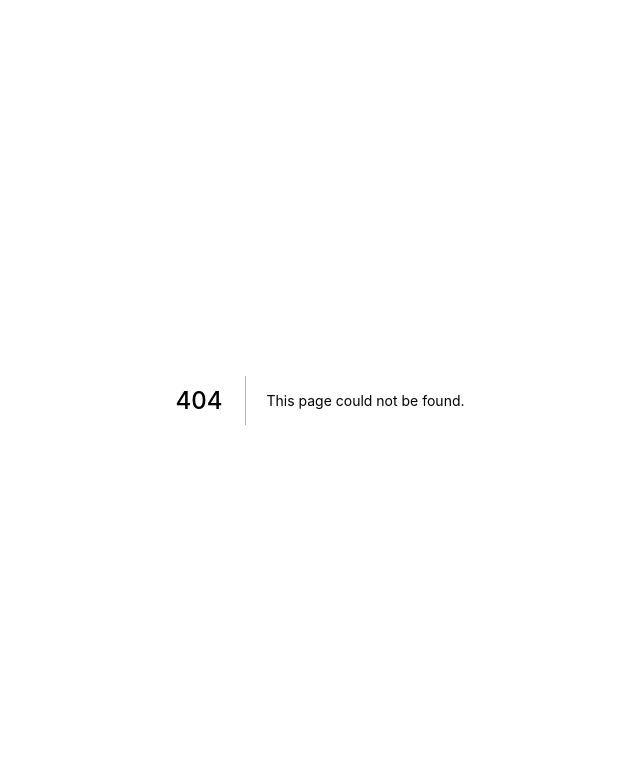
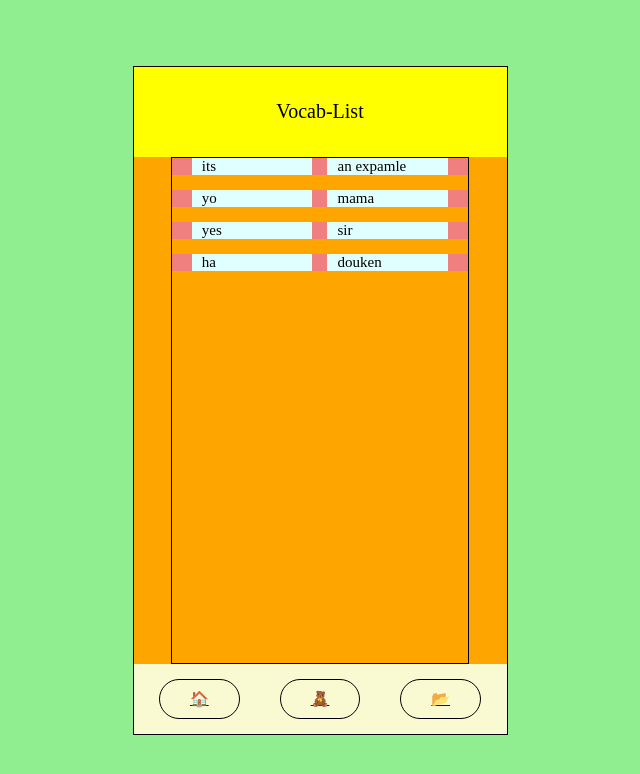
Before and after one commit to j-eick/vocab-dojo, a Next.js app: page /allVocabs in a window 1280 px wide. Before the commit this address had no page. Shown: the top 774 px of the page, without its empty margins (320-960 px from the left). Built offline with nearby package versions, Linux system fonts and the light colour scheme.

Commit message:
created dynamic routing for vocab cards

```diff
--- /dev/null
+++ b/src/pages/allVocabs/index.jsx
@@ -0,0 +1,70 @@
+import Head from 'next/head';
+import Link from 'next/link';
+import styled from 'styled-components';
+
+import Layout from '../../components/Layout';
+// import UnorderedList from '../components/UnorderedLists';
+import {getAllVocabs} from '../../services/vocabServices';
+
+const StyledUl = styled.ul`
+	width: 80%;
+	display: flex;
+	flex-direction: column;
+	align-items: center;
+	gap: 15px;
+
+	border: 1px solid black;
+`;
+
+const StyledLi = styled.li`
+	width: 100%;
+
+	display: grid;
+	grid-template-columns: 1fr;
+	gap: 15px;
+
+	align-items: left;
+	background-color: lightcoral;
+`;
+
+const StyledCard = styled.div`
+	padding: 0 20px;
+	display: grid;
+	grid-template-columns: 1fr 1fr;
+	gap: 15px;
+`;
+
+const StyledP = styled.p`
+	padding: 0 10px;
+	background-color: lightcyan;
+`;
+
+export const getStaticProps = () => {
+	const allVocabs = getAllVocabs();
+	return {
+		props: {allVocabs},
+	};
+};
+
+export default function VocabListPage({allVocabs}) {
+	return (
+		<Layout>
+			<Head>
+				<title key="title">VocabList</title>
+				<meta key="description" name="description" content="About" />
+			</Head>
+			<StyledUl>
+				{allVocabs.map(word => (
+					<StyledLi key={word.id}>
+						<Link href={`/allVocabs/${word.id}`}>
+							<StyledCard>
+								<StyledP>{word.front}</StyledP>
+								<StyledP>{word.back}</StyledP>
+							</StyledCard>
+						</Link>
+					</StyledLi>
+				))}
+			</StyledUl>
+		</Layout>
+	);
+}
```
Also changed, not shown: src/pages/allVocabs/[id].js (added, +32 -0 lines).
